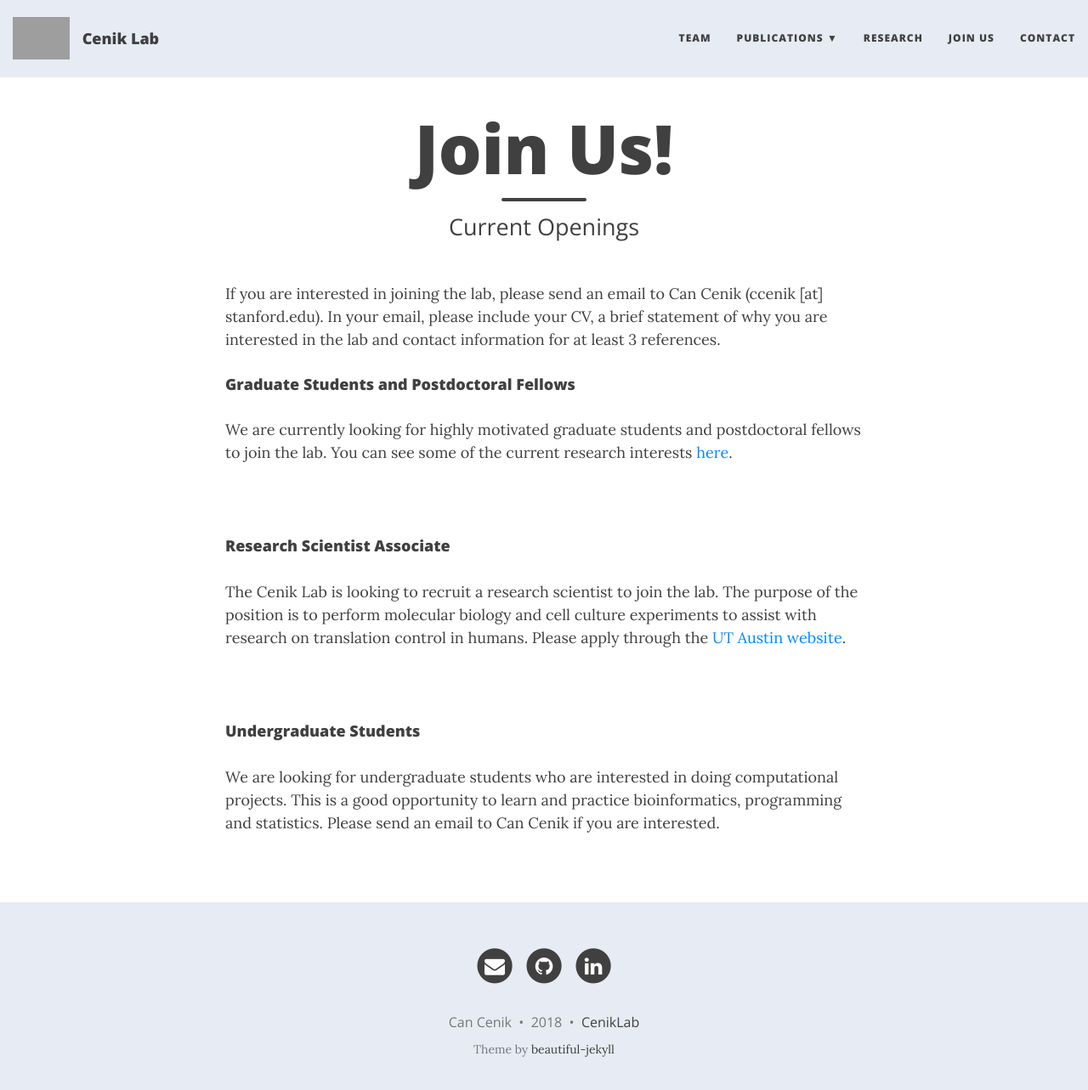
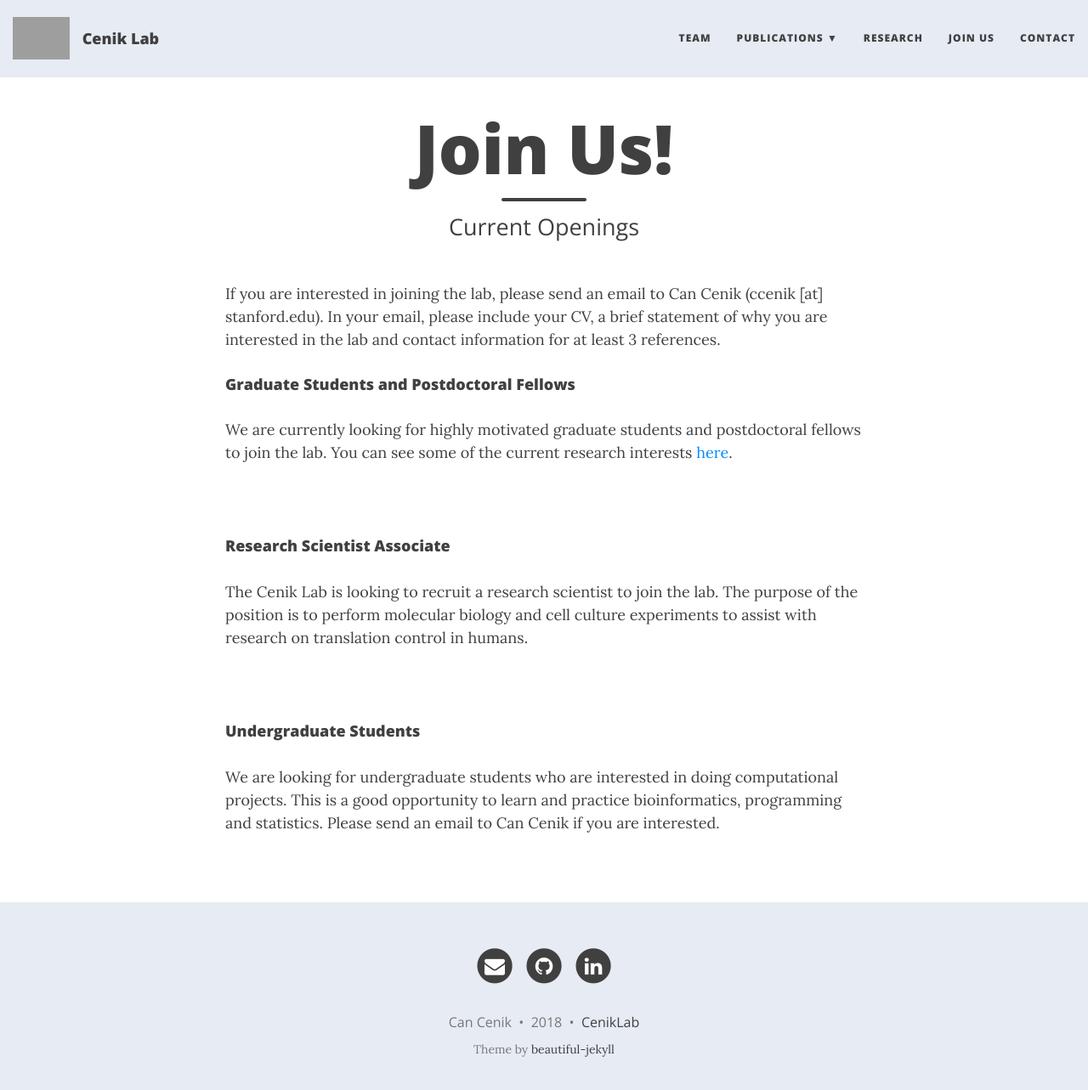
Before and after one commit to CenikLab/CenikLab.github.io, a Jekyll site: the page built from jobs.md, in a window 1280 px wide and 1296 px high. Shown: the top 1283 px of the window at 85% size. Built offline with Jekyll 4.4.1, drawn with Linux system fonts in a browser that asks for light colours; nearby versions of some CDN libraries; grey boxes are pictures that could not be loaded.

Commit message:
modified job adds

```diff
--- a/jobs.md
+++ b/jobs.md
@@ -13,7 +13,7 @@ We are currently looking for highly motivated graduate students and postdoctoral
   &nbsp;
 
 #### Research Scientist Associate
-The Cenik Lab is looking to recruit a research scientist to join the lab. The purpose of the position is to perform molecular biology and cell culture experiments to assist with research on translation control in humans. Please apply through the [UT Austin website](https://utdirect.utexas.edu/apps/hr/jobs/nlogon/180710024216).
+The Cenik Lab is looking to recruit a research scientist to join the lab. The purpose of the position is to perform molecular biology and cell culture experiments to assist with research on translation control in humans.
 
  &nbsp;
 
```
